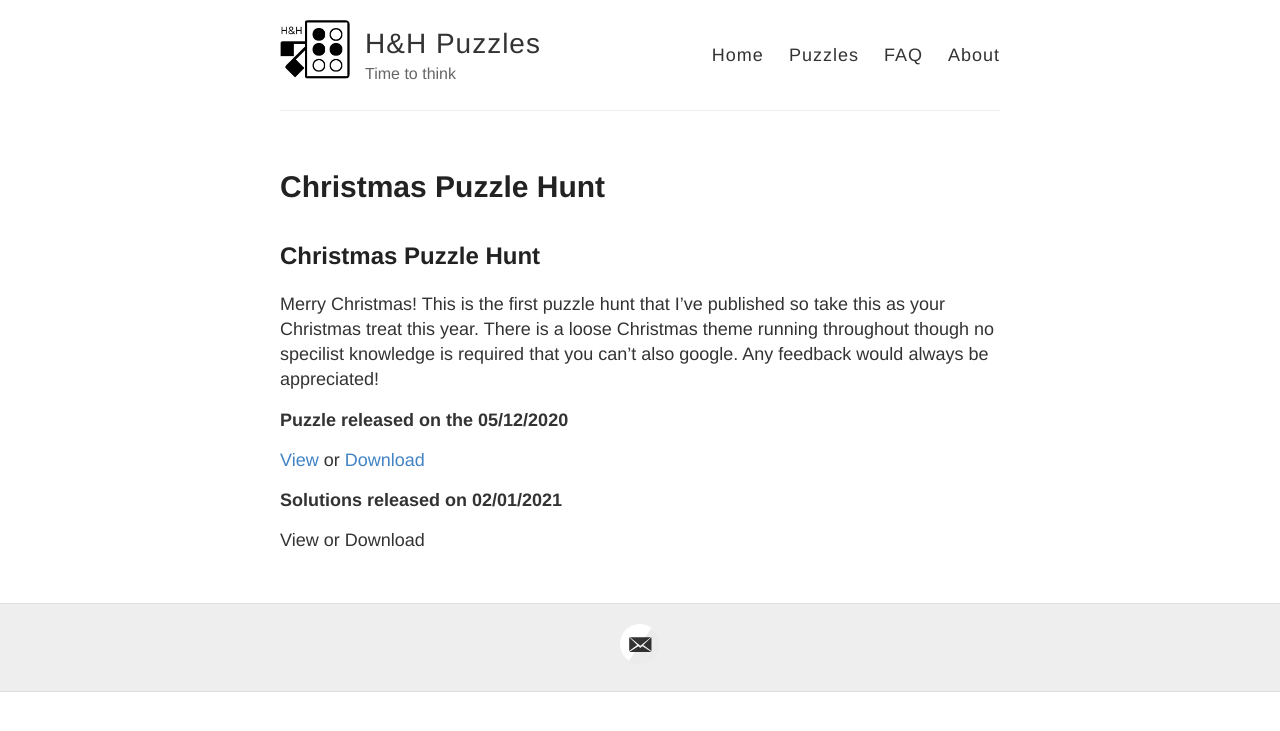
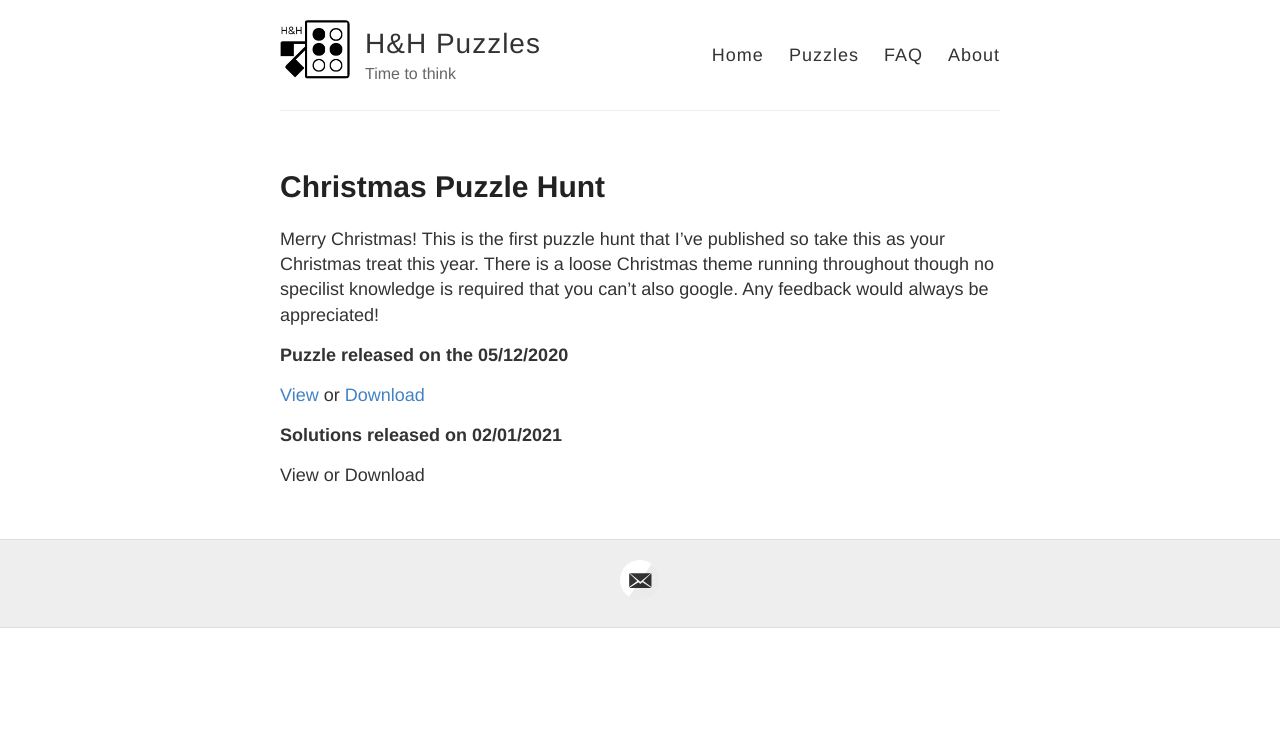
Before and after one commit to HandH-Puzzle/HandH-Puzzle.github.io, a Jekyll site: the page built from Puzzles/20201205_Christmas.md, in a window 1280 px wide. Shown: the top 731 px of the page. Built offline with Jekyll 4.4.1, drawn with Linux system fonts in a browser that asks for light colours; our own code applies the rules of GitHub Pages for plain Markdown files; part of the change alters nothing that is shown.

Commit message:
Update 20201205_Christmas.md

```diff
--- a/Puzzles/20201205_Christmas.md
+++ b/Puzzles/20201205_Christmas.md
@@ -1,4 +1,9 @@
-## Christmas Puzzle Hunt
+---
+layout: page
+title: Christmas Puzzle Hunt
+permalink: /20201205_Christmas/
+published: true
+---
 
 Merry Christmas! This is the first puzzle hunt that I've published so take this as your Christmas treat this year. There is a loose Christmas theme running throughout though no specilist knowledge is required that you can't also google. Any feedback would always be appreciated!
 
```
